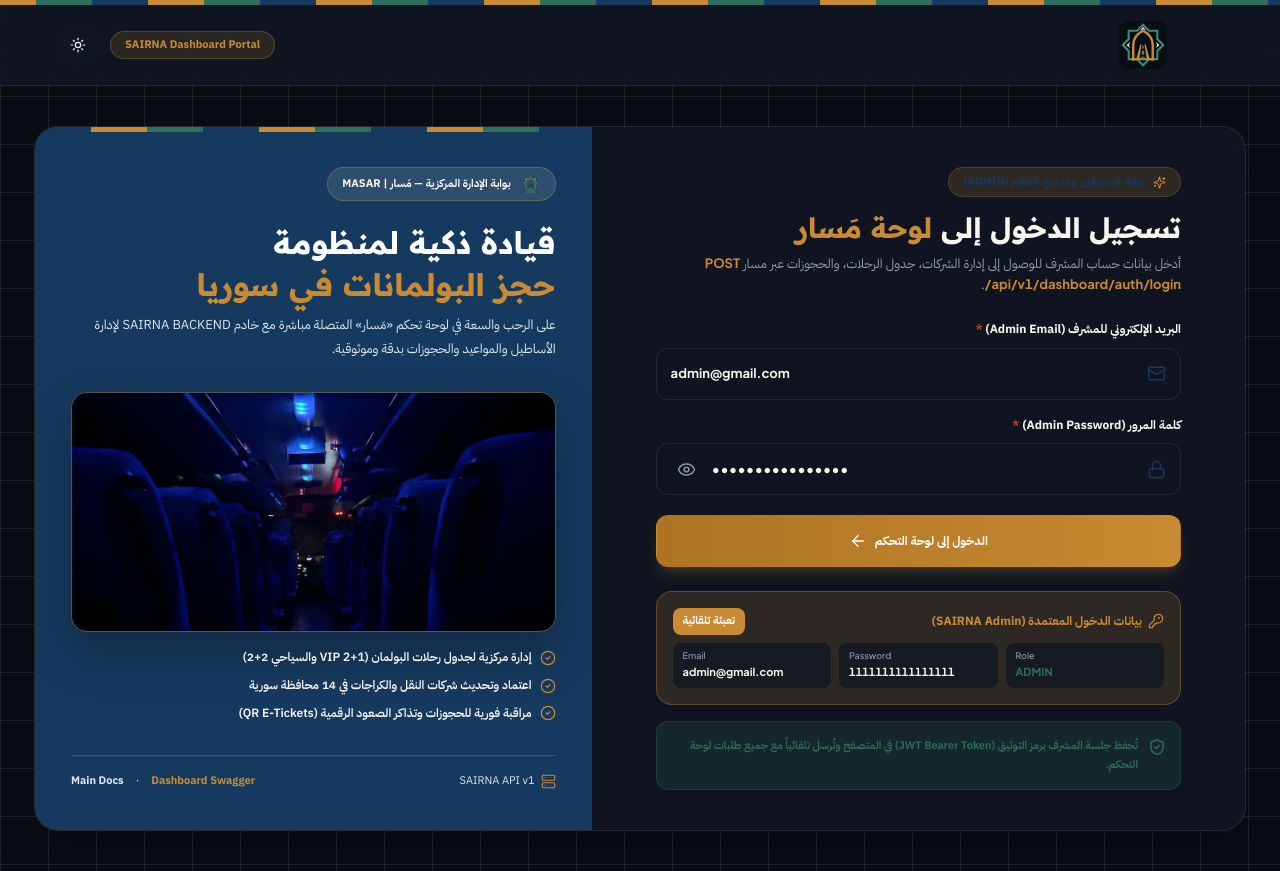
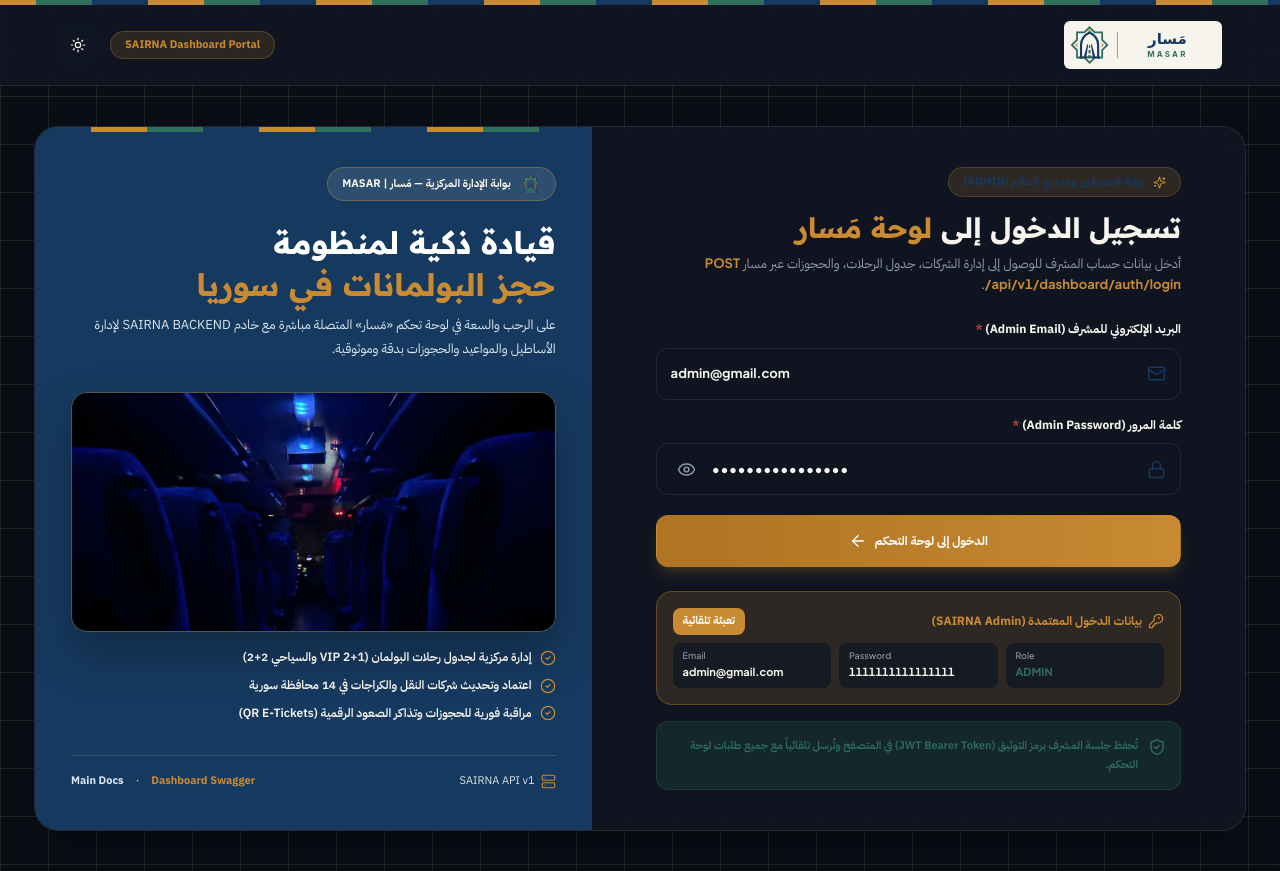
Before and after one commit to EsmaelBizo/masar-dash, a React (Vite) app: page /login in a window 1280 px wide. Built offline with nearby package versions, Linux system fonts and the light colour scheme; no server answers.

Commit message:
Revert "Use theme-specific Masar logos"
This reverts commit 2fa6b6d1a1c30a72a4b95b783ab127128a0c8644.

```diff
--- a/src/components/shared/brand-logo/brand-logo.jsx
+++ b/src/components/shared/brand-logo/brand-logo.jsx
@@ -2,14 +2,9 @@ import { Link } from 'react-router-dom';
 import { ROUTES } from '../../../constants/routes';
 import { cn } from '../../../lib/cn';
 import iconDarkSvg from '../../../assets/images/masar-icon-dark.svg';
-import logoBrandSvg from '../../../assets/images/masar-logo-brand.svg';
 import logoLockupSvg from '../../../assets/images/masar-logo-lockup.svg';
-import { useThemeStore } from '../../../store/use-theme-store';
 
 export function BrandLogo({ variant = 'default', collapsed = false, className }) {
-  const theme = useThemeStore((state) => state.theme);
-  const isDark = theme === 'dark';
-
   return (
     <Link
       to={ROUTES.OVERVIEW}
@@ -21,13 +16,7 @@ export function BrandLogo({ variant = 'default', collapsed = false, className })
       aria-label="مَسار | MASAR Dashboard - الرئيسية"
     >
       <img
-        src={
-          isDark
-            ? iconDarkSvg
-            : collapsed
-              ? logoBrandSvg
-              : logoLockupSvg
-        }
+        src={collapsed ? iconDarkSvg : logoLockupSvg}
         alt="مَسار | MASAR"
         className={cn(
           'object-contain',
```
